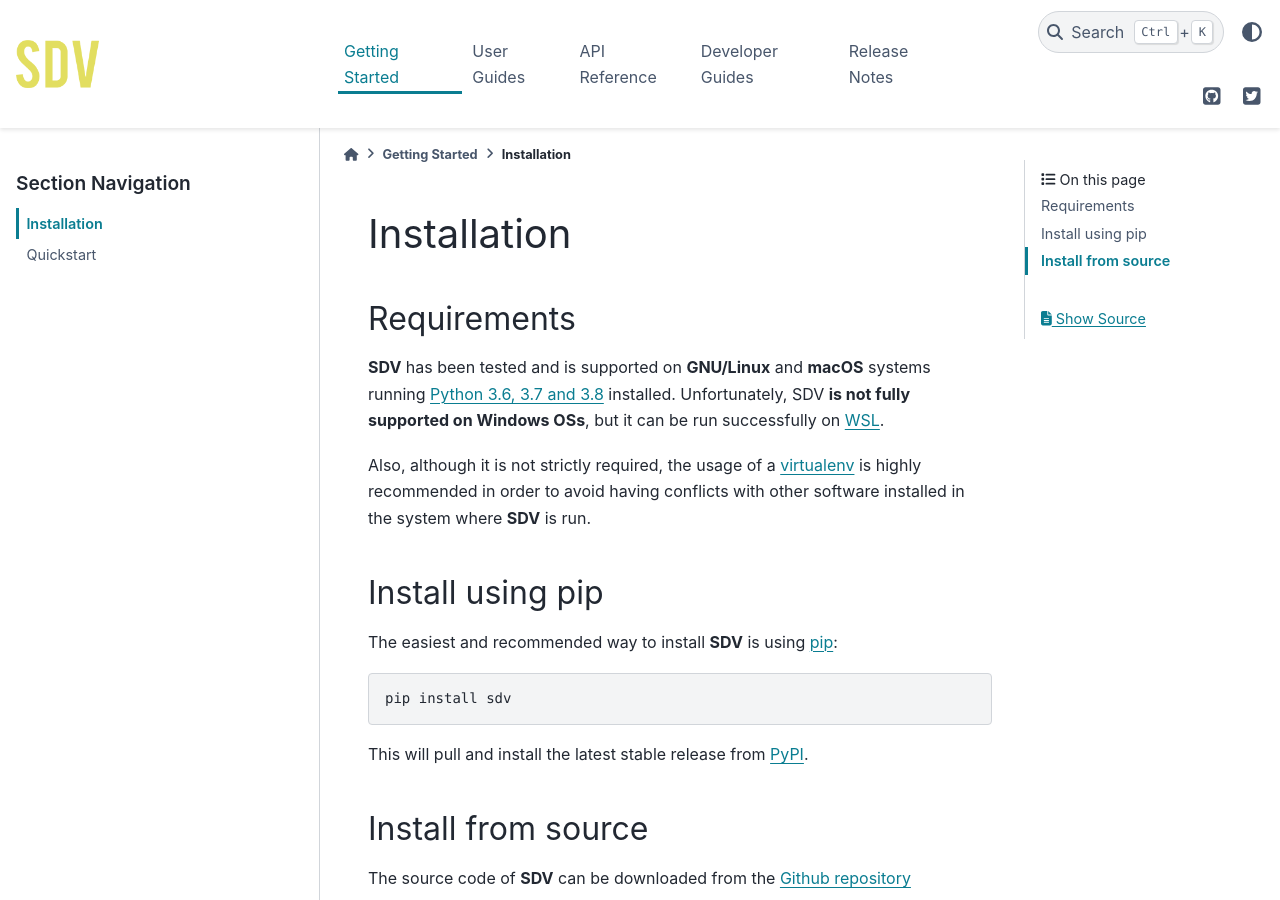
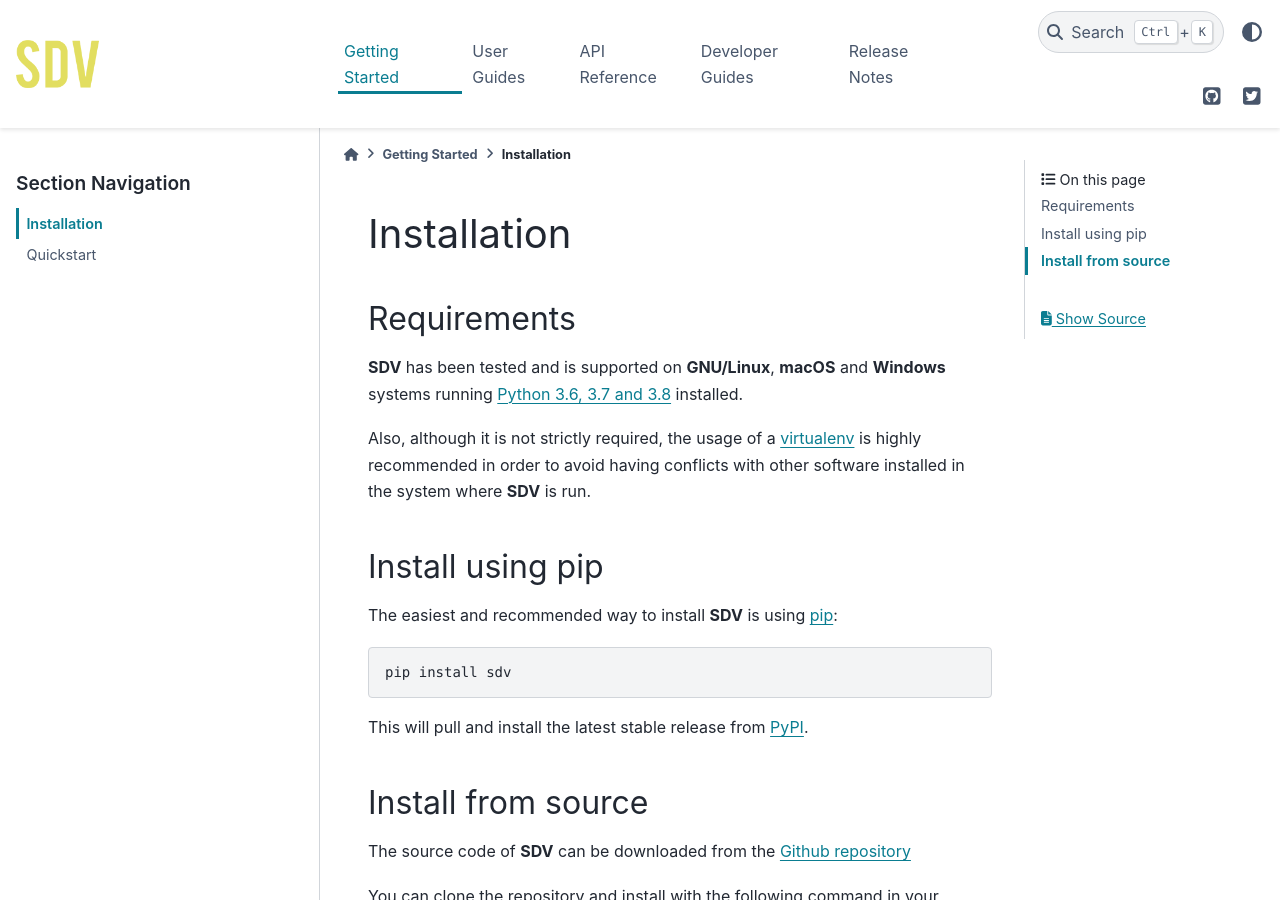
Before and after one commit to sdv-dev/SDV, a Sphinx documentation site: the page built from docs/getting_started/install.rst, in a window 1280 px wide and 900 px high. Built offline with Sphinx 7.4.7 and the PyData theme 0.15.4, drawn with Linux system fonts in a browser that asks for light colours.

Commit message:
Update requirements statement

```diff
--- a/docs/getting_started/install.rst
+++ b/docs/getting_started/install.rst
@@ -8,9 +8,8 @@ Installation
 Requirements
 ------------
 
-**SDV** has been tested and is supported on **GNU/Linux** and **macOS** systems running `Python 3.6,
-3.7 and 3.8`_ installed. Unfortunately, SDV **is not fully supported on Windows OSs**, but it can
-be run successfully on `WSL`_.
+**SDV** has been tested and is supported on **GNU/Linux**, **macOS** and **Windows** systems running
+`Python 3.6, 3.7 and 3.8`_ installed.
 
 Also, although it is not strictly required, the usage of a `virtualenv`_ is highly recommended in
 order to avoid having conflicts with other software installed in the system where **SDV** is run.
```
Also changed, not shown: README.md (+2 -3 lines).
